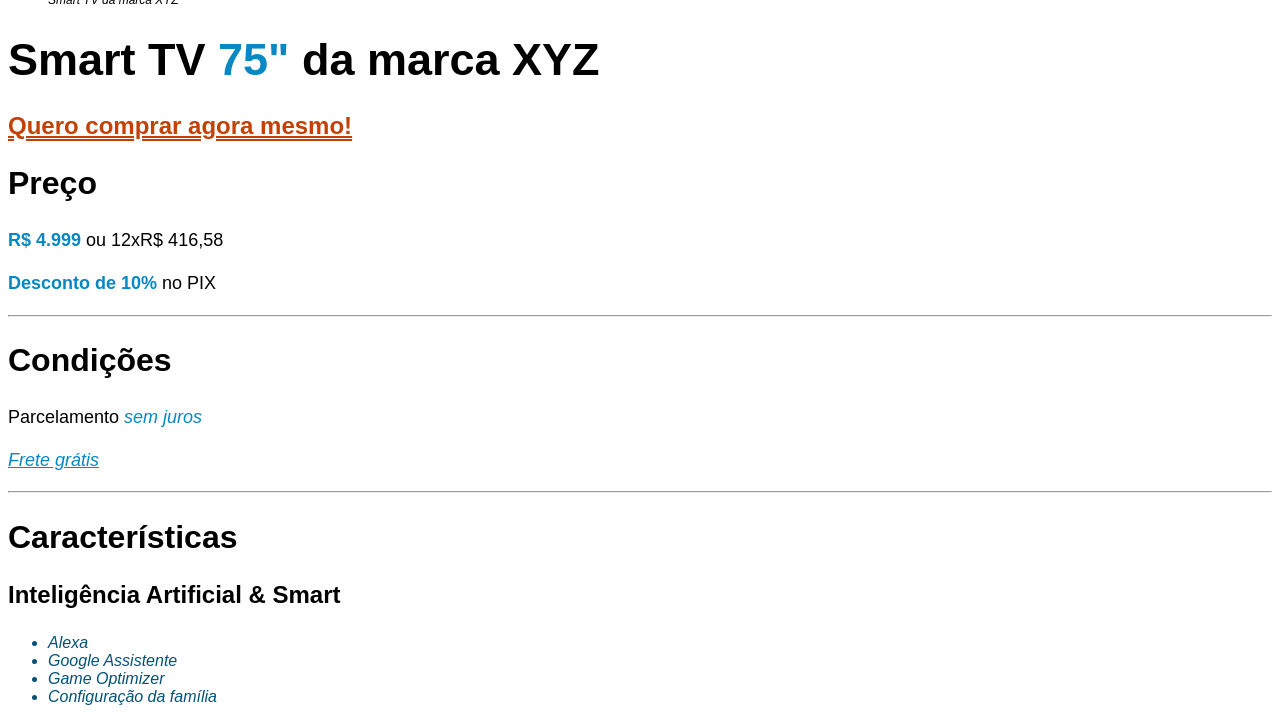
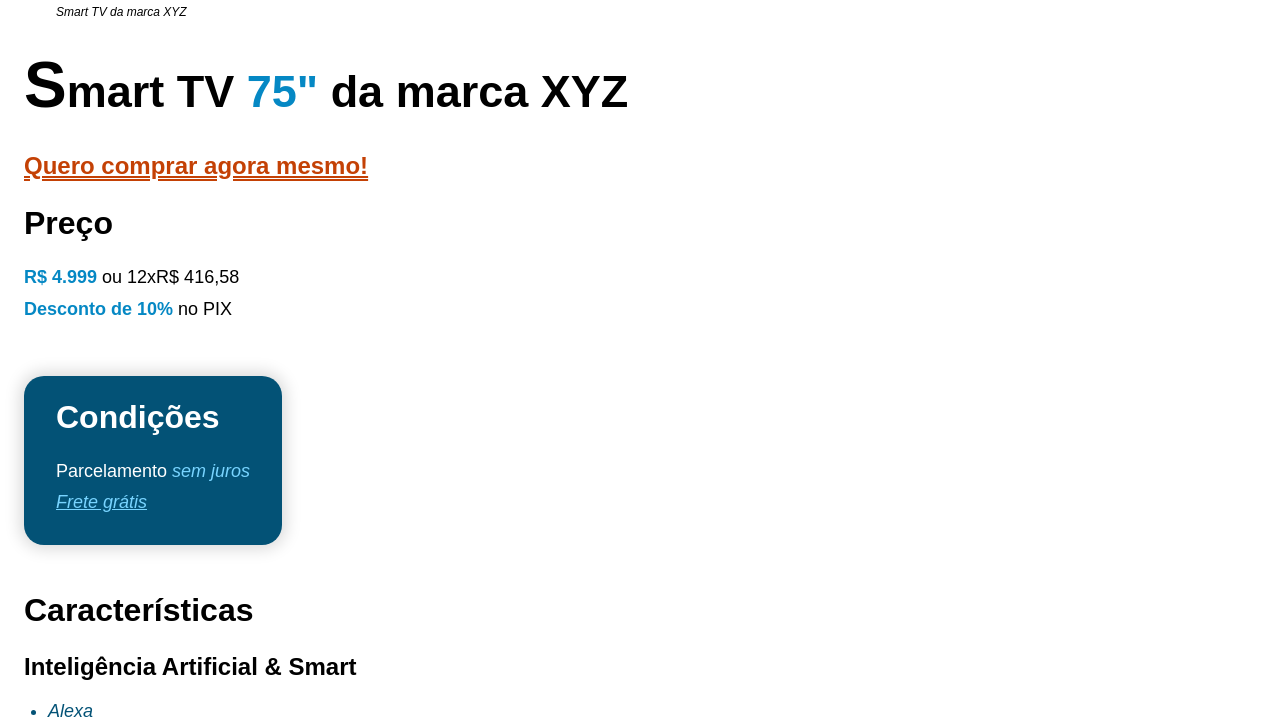
Before and after one commit to annacteixeira/HTML-CSS-Hashtag-Treinamentos, a plain HTML site: page desafio-1/desafio-1.html in a window 1280 px wide. Shown: the part 458-1185 px from the top of the page. Drawn offline with Linux system fonts and the light colour scheme.

Commit message:
improving css and html structure

```diff
--- a/desafio-1/desafio-1.html
+++ b/desafio-1/desafio-1.html
@@ -1,12 +1,18 @@
 <!DOCTYPE html>
 <html lang="en">
+
 <head>
   <meta charset="UTF-8" />
   <meta name="viewport" content="width=device-width, initial-scale=1.0" />
   <link rel="stylesheet" href="style.css">
   <title>Anúncio Smart TV</title>
 </head>
+
 <body>
+
+  <main>
+
+    <section class="general-informations">
       <figure>
         <img src="assets/imagem-smart-tv.png" alt="Smart TV" width="400px" />
         <figcaption>Smart TV da marca XYZ</figcaption>
@@ -19,15 +25,23 @@
       <h2>Preço</h2>
       <p><strong>R$ 4.999</strong> ou 12xR$ 416,58</p>
       <p><b>Desconto de 10%</b> no PIX</p>
+    </section>
 
     <hr />
 
+
+    <section>
+      <div class="payment-method">
         <h2>Condições</h2>
         <p>Parcelamento <i>sem juros</i></p>
         <p><em>Frete grátis</em></p>
+      </div>
+    </section>
 
     <hr />
 
+
+    <section class="characteristics">
       <h2>Características</h2>
       <h3>Inteligência Artificial & Smart</h3>
       <ul>
@@ -52,5 +66,9 @@
         <li>1 Bluetooth In/Out</li>
         <li>1 Saída digital óptica</li>
       </ul>
+    </section>
+
+  </main>
 </body>
+
 </html>
--- a/desafio-1/style.css
+++ b/desafio-1/style.css
@@ -1,43 +1,84 @@
+* {
+    margin: 0;
+    padding: 0;
+    box-sizing: border-box;
+}
+
 :root {
+    font-size: 62.5%;
+}
+
+body {
     font-family: 'Montserrat', sans-serif;
+    font-size: 1.8rem;
+    line-height: 1.4;
+}
+
+section {
+    padding: 24px;
+}
+
+figure {
+    margin-bottom: 3.2rem;
 }
 
 h1 {
-    font-size: 45px;
+    font-size: 4.5rem;
     line-height: 1;
+    margin-bottom: 3.2rem;
+}
+
+h1::first-letter {
+    font-size: 6.4rem;
 }
 
 h2 {
-    font-size: 32px;
+    font-size: 3.2rem;
     line-height: 1.1;
+    margin-bottom: 2.4rem;
 }
 
 h3 {
-    font-size: 24px;
+    font-size: 2.4rem;
     line-height: 1.2;
+    margin-bottom: 1.8rem;
 }
 
 p {
-    font-size: 18px;
-    line-height: 1.4;
+    margin-bottom: 0.6rem;
 }
 
 figcaption {
-    font-size: 12px;
+    font-size: 1.2rem;
     font-style: italic;
+    margin-left: 3.2rem;
 }
 
-a {
-    font-size: 24px;
+a:link,
+a:visited {
+    display: inline-block;
+    font-size: 2.4rem;
     text-decoration: double;
     text-decoration-line: underline;
     font-weight: 700;
     color: #c44105;
+    margin-bottom: 2.4rem;
+}
+
+a:hover,
+a:active {
+    color: #0588c4;
+}
+
+ul {
+    margin-bottom: 2.4rem;
+    margin-left: 2.4rem;
 }
 
 li {
     color: #035276;
     font-style: italic;
+    margin-bottom: 0.6rem;
 }
 
 .tv-size {
@@ -51,3 +92,20 @@
 em {
     text-decoration: underline;
 }
+
+hr {
+    display: none;
+}
+
+.payment-method {
+    display: inline-block;
+    background-color: #035276;
+    color: #fff;
+    box-shadow: 0 0 1.6rem 0.4rem rgba(0, 0, 0, 0.15);
+    padding: 2.4rem 3.2rem;
+    border-radius: 2rem;
+}
+
+.payment-method em, i{
+    color: #78d4ff;
+}
```
Lines whose indentation alone changed are shown as unchanged.
